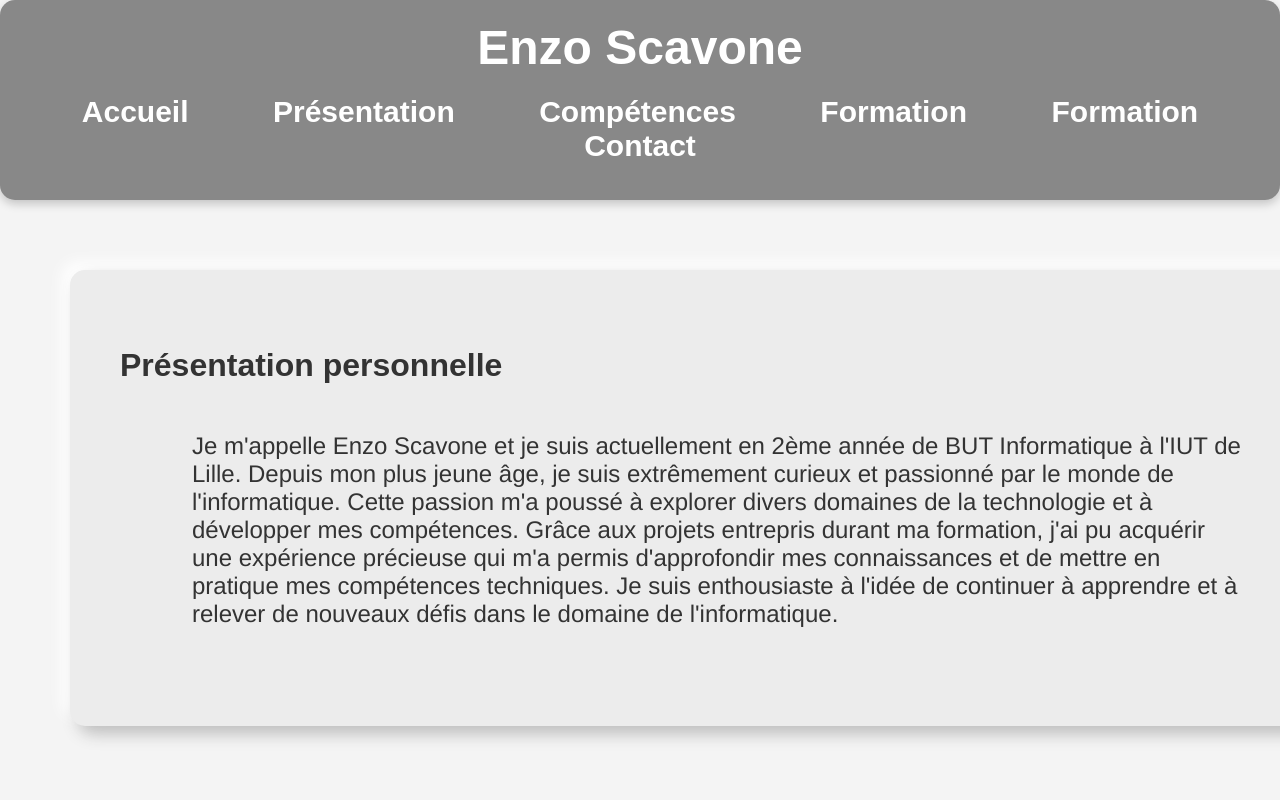
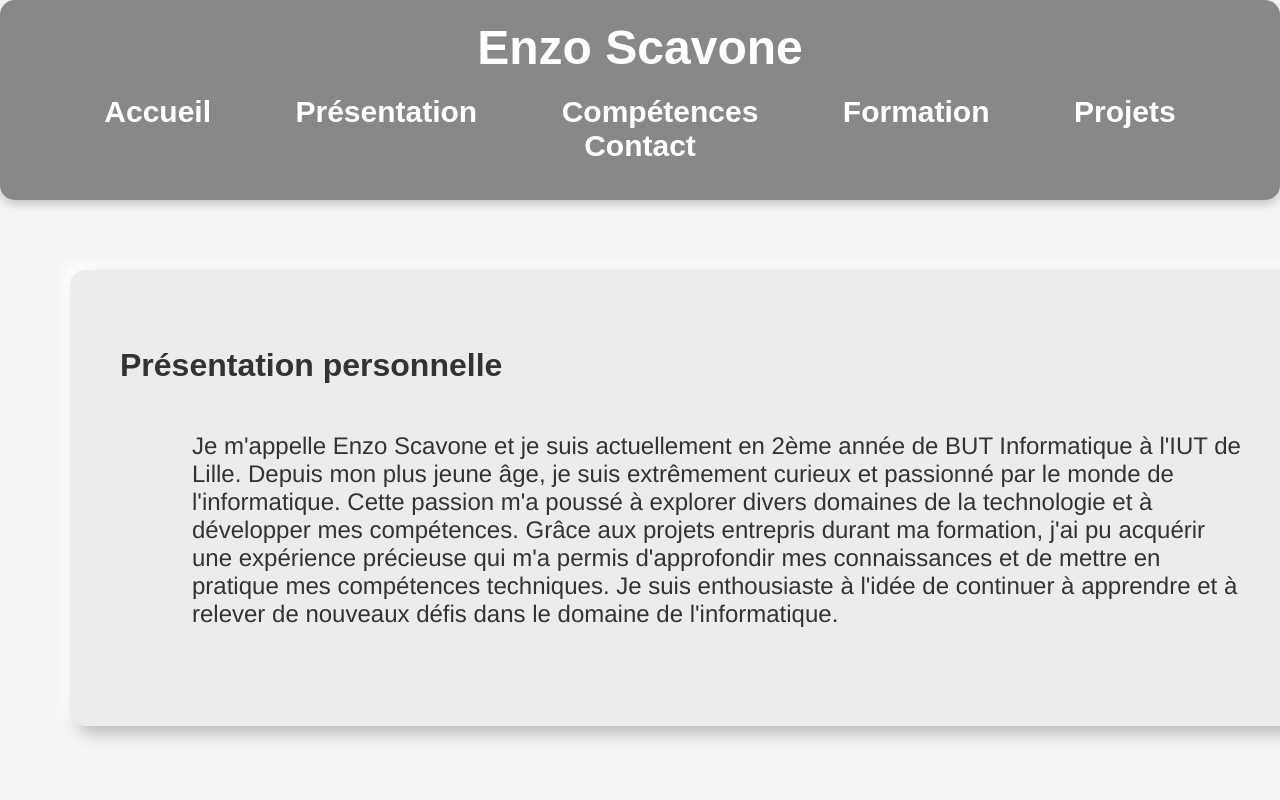
Before and after one commit to NotSaturne/EnzoScavone.github.io, a plain HTML site: page index.html in a window 1280 px wide. Shown: the top 800 px of the page. Drawn offline with Linux system fonts and the light colour scheme.

Commit message:
Update index.html

```diff
--- a/index.html
+++ b/index.html
@@ -208,7 +208,7 @@
             <a href="#presentation">Présentation</a>
             <a href="#competences">Compétences</a>
             <a href="#formation">Formation</a>
-            <a href="#projets">Formation</a>
+            <a href="#projets">Projets</a>
             <a href="#contact">Contact</a>
         </nav>
     </header>
```
